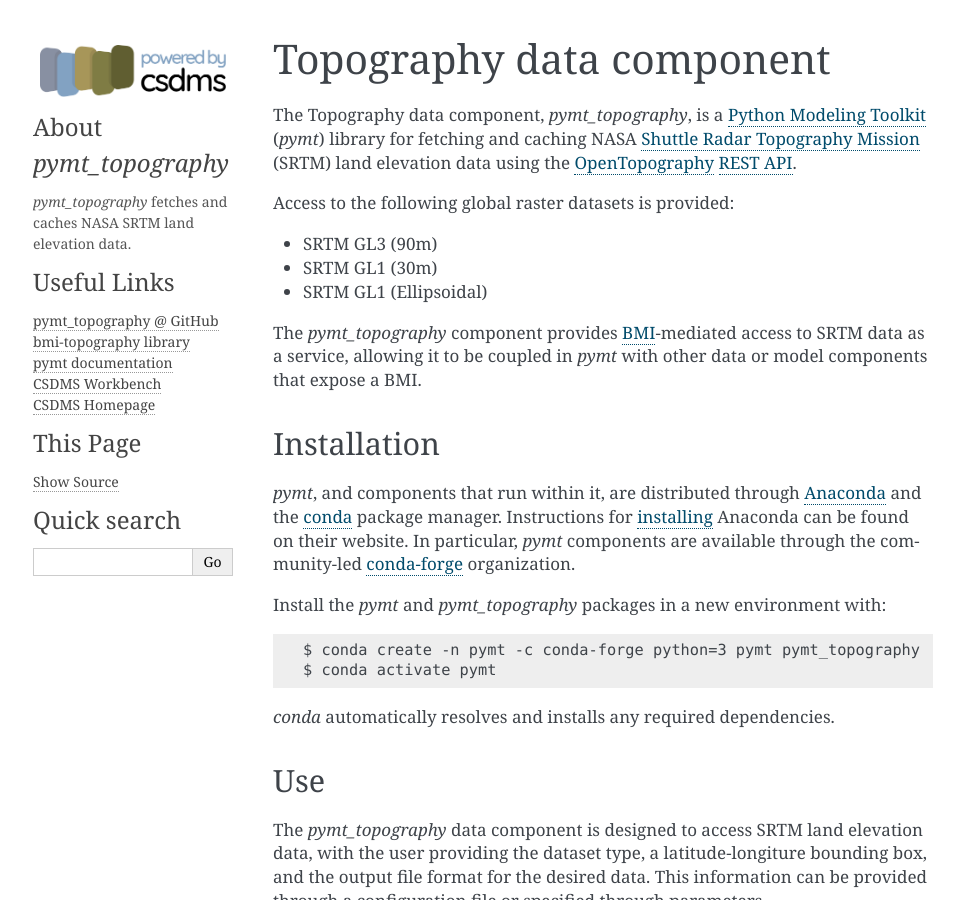
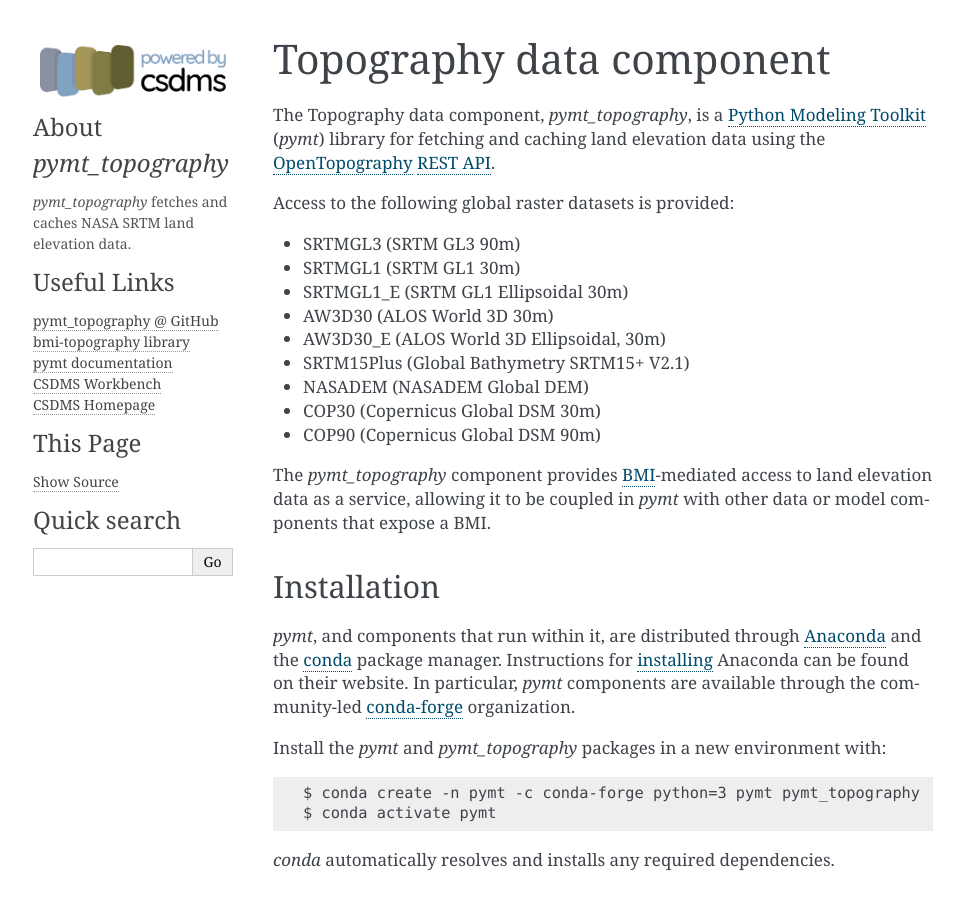
Before and after one commit to pymt-lab/pymt_topography, a Sphinx documentation site: the page built from docs/index.rst, in a window 1280 px wide and 900 px high. Shown: the whole window, without its empty margins (147-1111 px from the left). Built offline with Sphinx 7.4.7, drawn with Linux system fonts in a browser that asks for light colours.

Commit message:
Update list of available datasets from OpenTopography

```diff
--- a/docs/conf.py
+++ b/docs/conf.py
@@ -65,7 +65,7 @@ release = pymt_topography.__version__
 #
 # This is also used if you do content translation via gettext catalogs.
 # Usually you set "language" from the command line for these cases.
-language = None
+language = "en"
 
 # List of patterns, relative to source directory, that match files and
 # directories to ignore when looking for source files.
--- a/docs/index.rst
+++ b/docs/index.rst
@@ -3,16 +3,21 @@ Topography data component
 
 The Topography data component, *pymt_topography*,
 is a `Python Modeling Toolkit`_ (*pymt*) library for fetching and caching
-NASA `Shuttle Radar Topography Mission`_ (SRTM) land elevation data
-using the `OpenTopography`_ `REST API`_.
+land elevation data using the `OpenTopography`_ `REST API`_.
 
 Access to the following global raster datasets is provided:
 
-* SRTM GL3 (90m)
-* SRTM GL1 (30m)
-* SRTM GL1 (Ellipsoidal)
+* SRTMGL3 (SRTM GL3 90m)
+* SRTMGL1 (SRTM GL1 30m)
+* SRTMGL1_E (SRTM GL1 Ellipsoidal 30m)
+* AW3D30 (ALOS World 3D 30m)
+* AW3D30_E (ALOS World 3D Ellipsoidal, 30m)
+* SRTM15Plus (Global Bathymetry SRTM15+ V2.1)
+* NASADEM (NASADEM Global DEM)
+* COP30 (Copernicus Global DSM 30m)
+* COP90 (Copernicus Global DSM 90m)
 
-The *pymt_topography* component provides `BMI`_-mediated access to SRTM data as a service,
+The *pymt_topography* component provides `BMI`_-mediated access to land elevation data as a service,
 allowing it to be coupled in *pymt* with other data or model components that expose a BMI.
 
 
```
